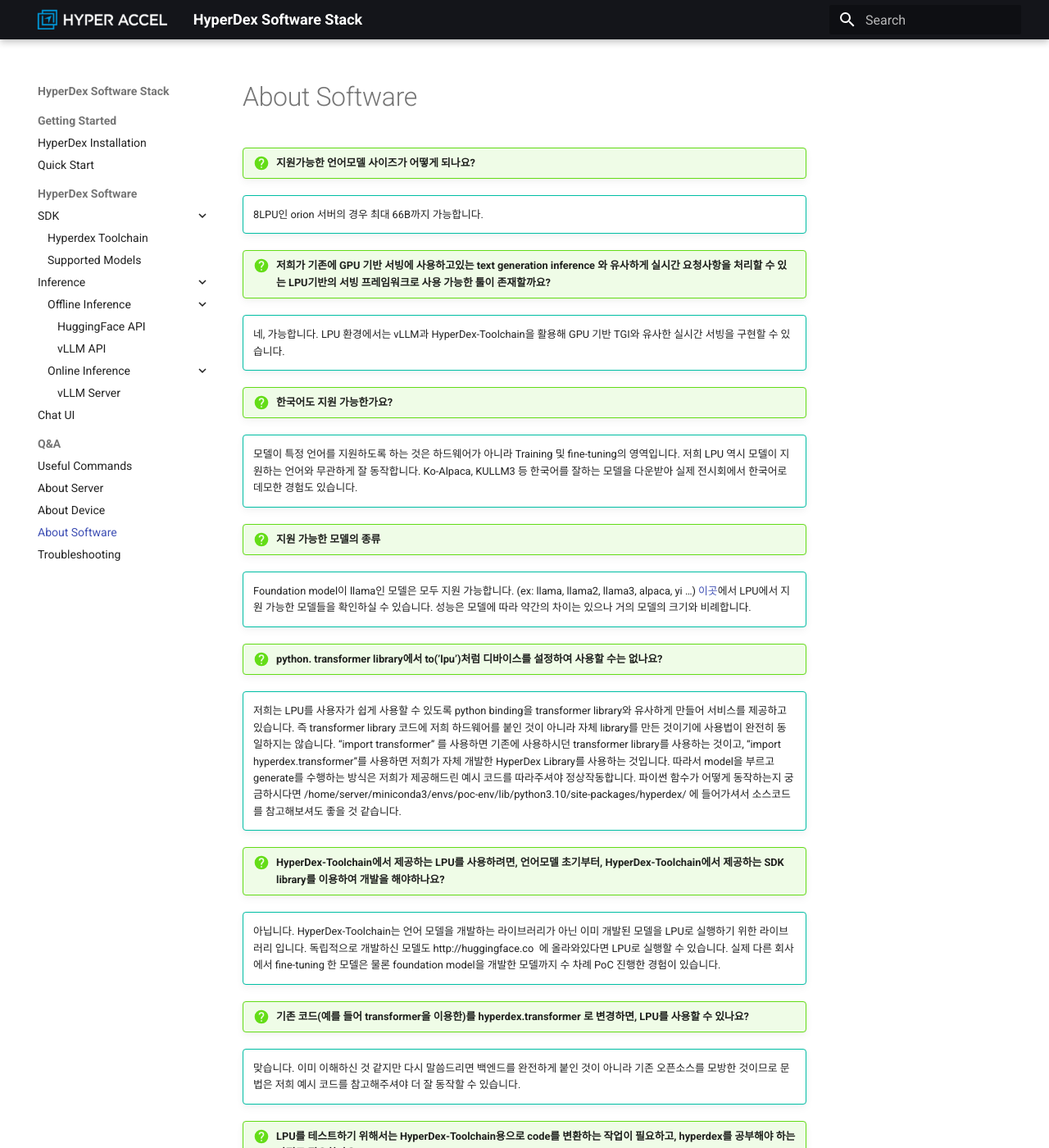
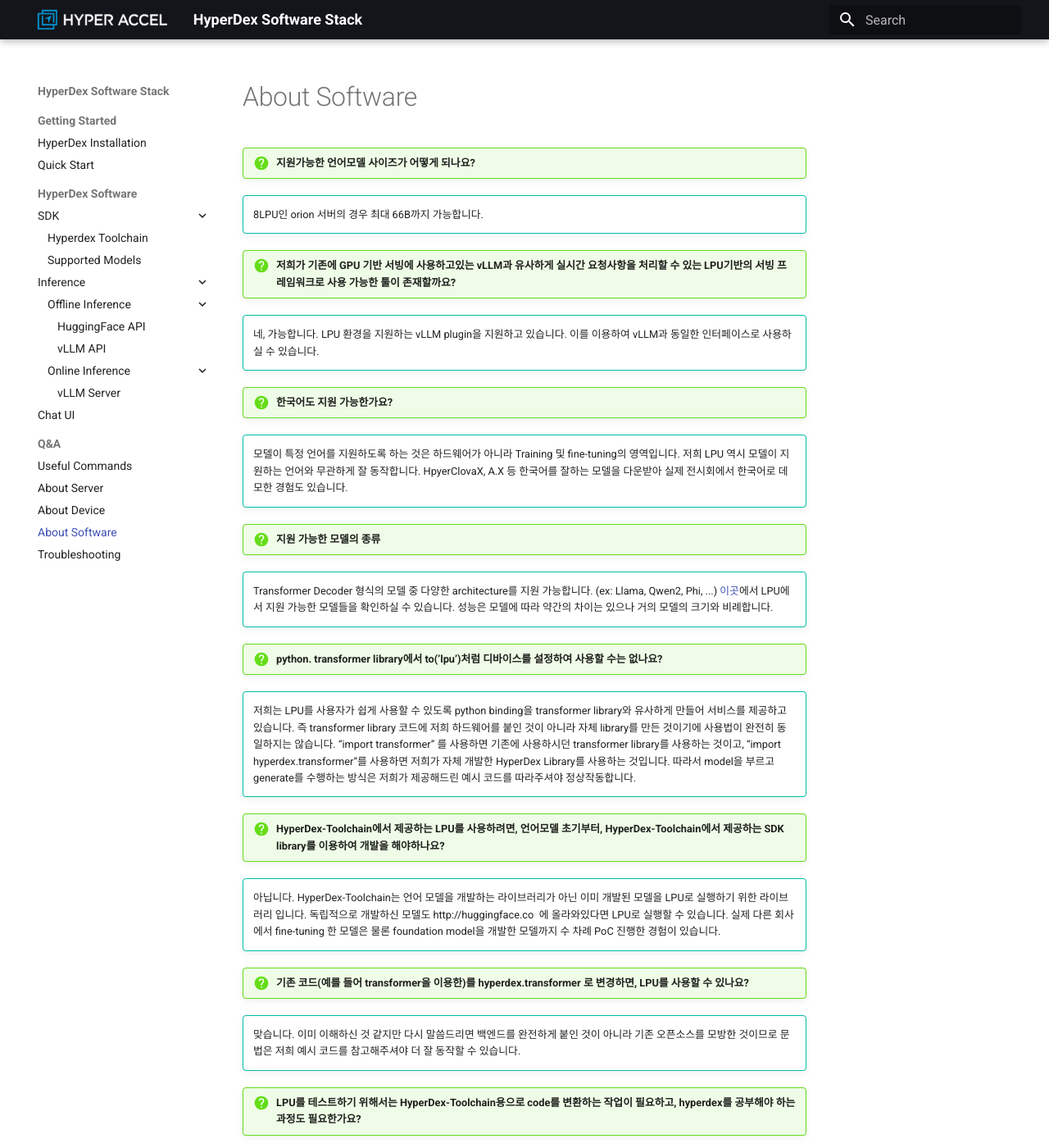
Before and after one commit to Hyper-Accel/docs, an MkDocs documentation site: the page built from docs/about_software.md, in a window 1280 px wide and 1400 px high. Shown: the whole window at 82% size. Built offline with MkDocs 1.6.1 and Material for MkDocs 9.7.7, drawn with Linux system fonts in a browser that asks for light colours; some of the changed text lies outside the part shown.

Commit message:
fix: update documentation for device and server commands, correct typos, and improve clarity

```diff
--- a/docs/about_software.md
+++ b/docs/about_software.md
@@ -3,21 +3,21 @@
 !!! tip ""
     8LPU인 orion 서버의 경우 최대 66B까지 가능합니다.
 
-!!! question "저희가 기존에 GPU 기반 서빙에 사용하고있는 text generation inference 와 유사하게 실시간 요청사항을 처리할 수 있는 LPU기반의 서빙 프레임워크로 사용 가능한 툴이 존재할까요?"
+!!! question "저희가 기존에 GPU 기반 서빙에 사용하고있는 vLLM과 유사하게 실시간 요청사항을 처리할 수 있는 LPU기반의 서빙 프레임워크로 사용 가능한 툴이 존재할까요?"
 !!! tip ""
-    네, 가능합니다. LPU 환경에서는 vLLM과 HyperDex-Toolchain을 활용해 GPU 기반 TGI와 유사한 실시간 서빙을 구현할 수 있습니다.
+    네, 가능합니다. LPU 환경을 지원하는 vLLM plugin을 지원하고 있습니다. 이를 이용하여 vLLM과 동일한 인터페이스로 사용하실 수 있습니다.
 
 !!! question "한국어도 지원 가능한가요?"
 !!! tip ""
-    모델이 특정 언어를 지원하도록 하는 것은 하드웨어가 아니라 Training 및 fine-tuning의 영역입니다. 저희 LPU 역시 모델이 지원하는 언어와 무관하게 잘 동작합니다. Ko-Alpaca, KULLM3 등 한국어를 잘하는 모델을 다운받아 실제 전시회에서 한국어로 데모한 경험도 있습니다.
+    모델이 특정 언어를 지원하도록 하는 것은 하드웨어가 아니라 Training 및 fine-tuning의 영역입니다. 저희 LPU 역시 모델이 지원하는 언어와 무관하게 잘 동작합니다. HpyerClovaX, A.X 등 한국어를 잘하는 모델을 다운받아 실제 전시회에서 한국어로 데모한 경험도 있습니다.
 
 !!! question "지원 가능한 모델의 종류"
 !!! tip ""
-    Foundation model이 llama인 모델은 모두 지원 가능합니다. (ex: llama, llama2, llama3, alpaca, yi …) [이곳](supported_models.md)에서 LPU에서 지원 가능한 모델들을 확인하실 수 있습니다.  성능은 모델에 따라 약간의 차이는 있으나 거의 모델의 크기와 비례합니다.
+    Transformer Decoder 형식의 모델 중 다양한 architecture를 지원 가능합니다. (ex: Llama, Qwen2, Phi, ...) [이곳](supported_models.md)에서 LPU에서 지원 가능한 모델들을 확인하실 수 있습니다.  성능은 모델에 따라 약간의 차이는 있으나 거의 모델의 크기와 비례합니다.
 
 !!! question "python. transformer library에서 to(’lpu’)처럼 디바이스를 설정하여 사용할 수는 없나요?"
 !!! tip ""
-    저희는 LPU를 사용자가 쉽게 사용할 수 있도록 python binding을 transformer library와 유사하게 만들어 서비스를 제공하고 있습니다. 즉 transformer library 코드에 저희 하드웨어를 붙인 것이 아니라 자체 library를 만든 것이기에 사용법이 완전히 동일하지는 않습니다. “import transformer” 를 사용하면 기존에 사용하시던 transformer library를 사용하는 것이고, “import hyperdex.transformer”를 사용하면 저희가 자체 개발한 HyperDex Library를 사용하는 것입니다. 따라서 model을 부르고 generate를 수행하는 방식은 저희가 제공해드린 예시 코드를 따라주셔야 정상작동합니다. 파이썬 함수가 어떻게 동작하는지 궁금하시다면 /home/server/miniconda3/envs/poc-env/lib/python3.10/site-packages/hyperdex/ 에 들어가셔서 소스코드를 참고해보셔도 좋을 것 같습니다.
+    저희는 LPU를 사용자가 쉽게 사용할 수 있도록 python binding을 transformer library와 유사하게 만들어 서비스를 제공하고 있습니다. 즉 transformer library 코드에 저희 하드웨어를 붙인 것이 아니라 자체 library를 만든 것이기에 사용법이 완전히 동일하지는 않습니다. “import transformer” 를 사용하면 기존에 사용하시던 transformer library를 사용하는 것이고, “import hyperdex.transformer”를 사용하면 저희가 자체 개발한 HyperDex Library를 사용하는 것입니다. 따라서 model을 부르고 generate를 수행하는 방식은 저희가 제공해드린 예시 코드를 따라주셔야 정상작동합니다.
 
 !!! question "HyperDex-Toolchain에서 제공하는 LPU를 사용하려면, 언어모델 초기부터, HyperDex-Toolchain에서 제공하는 SDK library를 이용하여 개발을 해야하나요?"
 !!! tip ""
@@ -33,4 +33,5 @@
 
 !!! question "HyperDex-Toolchain를 설치하려면 어떻게 해야 하는 지 확인부탁합니다. pip install hyperdex-toolchain 하니 안되네요."
 !!! tip ""
-    현재 hyperdex library는 오픈 소스가 아니므로 저희가 licensing 후 배포해드리고 있습니다. 추가적인 설치가 필요하다면 원격 접속을 통해 설치해드릴 수 있습니다.
+    현재 hyperdex library는 오픈 소스가 아니므로 저희가 licensing 후 https://pypi.hyperaccel.ai 를 통해 배포해드리고 있습니다.
+    계정 생성 이후 사용가능 하므로, 세일즈 팀에 문의 부탁드립니다.
```
Also changed, not shown: docs/about_device.md (+2 -2 lines), docs/about_server.md (+2 -2 lines), docs/useful_commands.md (+1 -1 lines).
